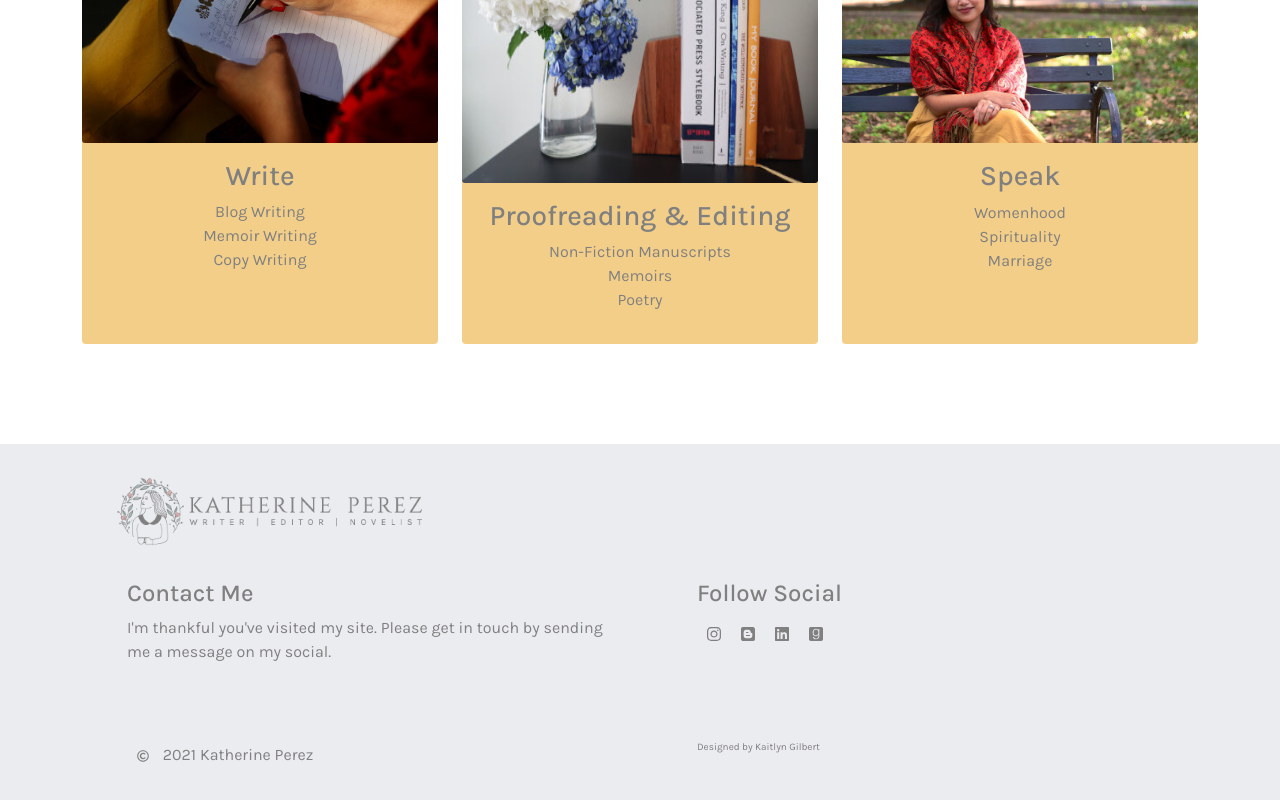
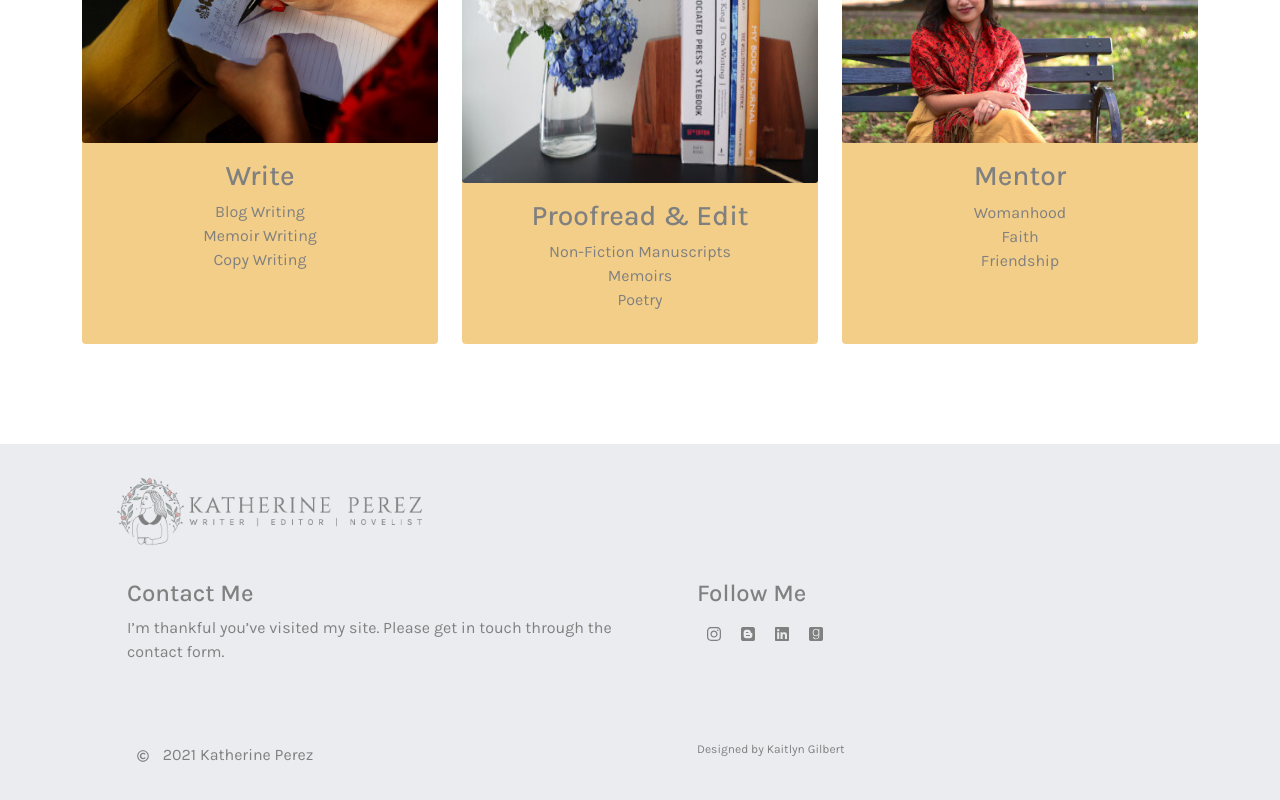
Before and after one commit to Kaitlyn-Lynette/Kathys-Portfolio, a React (Create React App) app: page / in a window 1280 px wide. Shown: the part 2464-3264 px from the top of the page. Built offline with nearby package versions, Linux system fonts and the light colour scheme.

Commit message:
Continued copy edits requested by client

```diff
--- a/src/components/Footer.js
+++ b/src/components/Footer.js
@@ -26,7 +26,7 @@ const Footer = () => {
           >
             <h4>Contact Me</h4>
             <p>
-              I'm thankful you've visited my site. Please get in touch by sending me a message on my social.
+            I’m thankful you’ve visited my site. Please get in touch through the contact form.
             </p>
           </Col>
           <Col
@@ -37,7 +37,7 @@ const Footer = () => {
               paddingBottom: "20px",
             }}
           >
-            <h4>Follow Social</h4>
+            <h4>Follow Me</h4>
             <div className="social-icons">
               <Link
                 to={{
@@ -94,7 +94,7 @@ const Footer = () => {
               paddingBottom: "20px",
             }}
           >
-            <p style={{fontSize: "10px"}}>
+            <p style={{fontSize: "12px"}}>
              Designed by Kaitlyn Gilbert
             </p>
           </Col>
--- a/src/pages/CopyWriting.js
+++ b/src/pages/CopyWriting.js
@@ -24,7 +24,7 @@ const CopyWriting = () => {
       <Container>
         <Row>
           <Col md={12} style={{ textAlign: "center", paddingBottom: "40px" }}>
-            <h1>Copy Writing </h1>
+            <h1>Copywriting </h1>
           </Col>
           <Col md={12} style={{ textAlign: "center", paddingBottom: "40px"}}>
             <p>
--- a/src/pages/Services.js
+++ b/src/pages/Services.js
@@ -25,7 +25,7 @@ const Services = () => {
               paddingBottom: "20px",
             }}
           >
-            Contact me if you're looking for a writer to ...{" "}
+             I share your passion for your work. Contact me if you’re looking for a positive person who can…
           </h4>
         </Row>
         <Row style={{ paddingTop: "20px", textAlign:"center"}}>
@@ -51,7 +51,7 @@ const Services = () => {
               <Card.Img src="/images/services_edit_resize2.jpg" style={{height: "277px"}}  />
               <Card.Body>
                 <Card.Title>
-                  <h3>Proofreading & Editing</h3>
+                  <h3>Proofread & Edit</h3>
                 </Card.Title>
                 <Card.Text>
                   <ul>
@@ -68,13 +68,13 @@ const Services = () => {
               <Card.Img src="/images/services_speak_resize.jpg"/>
               <Card.Body>
                 <Card.Title>
-                  <h3>Speak</h3>
+                  <h3>Mentor</h3>
                 </Card.Title>
                 <Card.Text>
                 <ul>
-                    <li>Womenhood</li>
-                    <li>Spirituality</li>
-                    <li>Marriage</li>
+                    <li>Womanhood</li>
+                    <li>Faith</li>
+                    <li>Friendship</li>
                   </ul>
                 </Card.Text>
               </Card.Body>
```
Also changed, not shown: src/pages/BookEdits.js (+4 -4 lines).
